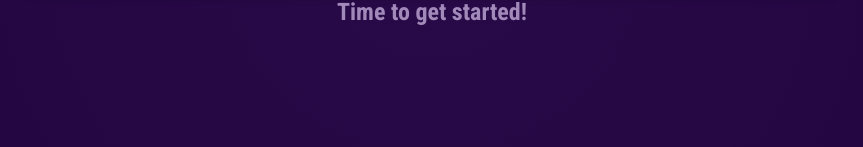
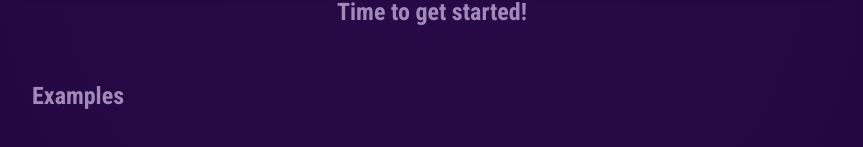
Before and after one commit to martino-bianco/react-first-project, a React (Vite) app: page / in a window 1280 px wide. Shown: the part 705-852 px from the top of the page, without its empty margins (208-1071 px from the left). Built offline with nearby package versions, Linux system fonts and the light colour scheme.

Commit message:
creating the TabButton.jsx

```diff
--- a/src/App.jsx
+++ b/src/App.jsx
@@ -31,6 +31,10 @@ function App() {
           </ul>
         </section>
         <h2>Time to get started!</h2>
+        <section id="examples">
+          <h2>Examples</h2>
+          <menu></menu>
+        </section>
       </main>
     </div>
   );
```
Also changed, not shown: src/components/TabButton.jsx (added, +7 -0 lines).
